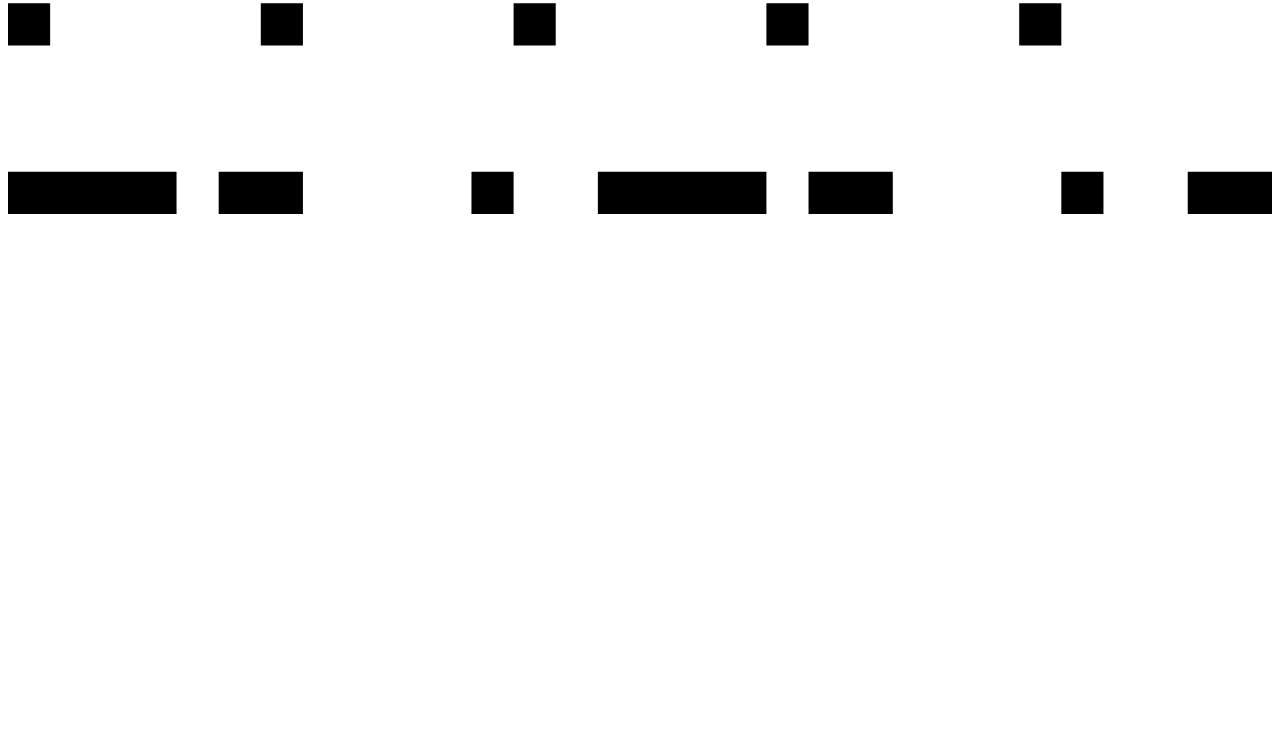
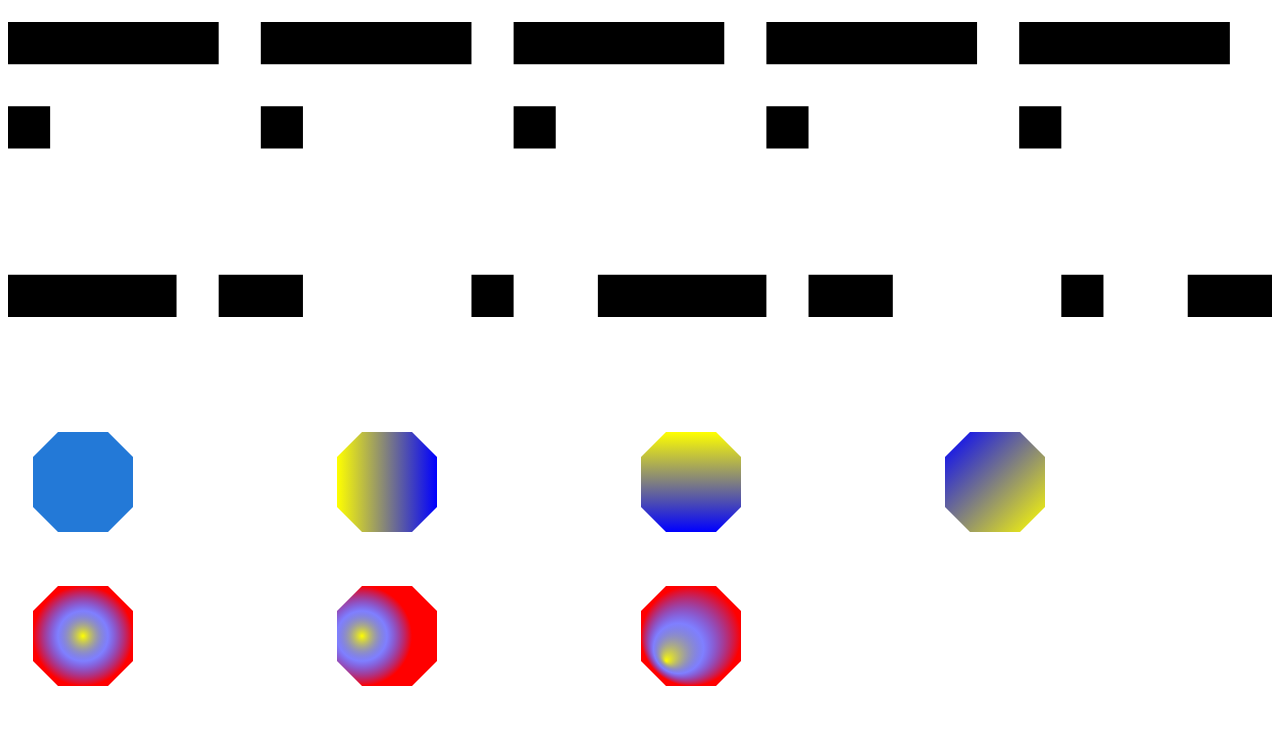
Before and after one commit to MAG1980/SVG_learning, a plain HTML site: page index.html in a window 1280 px wide. Shown: the part 1882-2616 px from the top of the page. Before the commit the page ends 2213 px from the top, so only its background shows below. Drawn offline with Linux system fonts and the light colour scheme.

Commit message:
Урок №6. Градиенты.

```diff
--- a/index.html
+++ b/index.html
@@ -49,6 +49,7 @@
               stroke="red"></polyline>
 </svg>
 
+<h3>Домашнее задание к уроку №2</h3>
 <!--ДЗ №2-->
 <svg width="300" height="150">
     <rect width="300" height="150"></rect>
@@ -138,5 +139,86 @@
           stroke-dasharray="4 1 2"
     ></line>
 </svg>
+
+<!--Восьмиугольник-->
+<svg>
+    <polygon
+            points="50,5 100,5 125,30 125,80 100,105 50,105 25,80 25,30"
+            fill="#2379d7"
+    ></polygon>
+</svg>
+
+<!--Линейный градиент-->
+<svg>
+    <linearGradient id="gradient1">
+        <stop offset="0%" stop-color="yellow"></stop>
+        <stop offset="100%" stop-color="blue"></stop>
+    </linearGradient>
+    <polygon
+            points="50,5 100,5 125,30 125,80 100,105 50,105 25,80 25,30"
+            fill="url(#gradient1)"
+    ></polygon>
+</svg>
+
+<svg>
+    <linearGradient id="gradient3" x1="0" y1="0" x2="0" y2="1">
+        <stop offset="0%" stop-color="yellow"></stop>
+        <stop offset="100%" stop-color="blue"></stop>
+    </linearGradient>
+    <polygon
+            points="50,5 100,5 125,30 125,80 100,105 50,105 25,80 25,30"
+            fill="url(#gradient3)"
+    ></polygon>
+</svg>
+
+<svg>
+    <linearGradient id="gradient4" x1="1" y1="1" x2="0" y2="0">
+        <stop offset="0%" stop-color="yellow"></stop>
+        <stop offset="100%" stop-color="blue"></stop>
+    </linearGradient>
+    <polygon
+            points="50,5 100,5 125,30 125,80 100,105 50,105 25,80 25,30"
+            fill="url(#gradient4)"
+    ></polygon>
+</svg>
+
+<!--Радиальный градиент-->
+<svg>
+    <radialGradient id="gradient2">
+        <stop offset="0%" stop-color="yellow"></stop>
+        <stop offset="50%" stop-color="blue" stop-opacity=".5"></stop>
+        <stop offset="100%" stop-color="red"></stop>
+    </radialGradient>
+    <polygon
+            points="50,5 100,5 125,30 125,80 100,105 50,105 25,80 25,30"
+            fill="url(#gradient2)"
+    ></polygon>
+</svg>
+
+<svg>
+    <radialGradient id="gradient5" r=".5" cx=".25" cy=".5">
+        <stop offset="0%" stop-color="yellow"></stop>
+        <stop offset="50%" stop-color="blue" stop-opacity=".5"></stop>
+        <stop offset="100%" stop-color="red"></stop>
+    </radialGradient>
+    <polygon
+            points="50,5 100,5 125,30 125,80 100,105 50,105 25,80 25,30"
+            fill="url(#gradient5)"
+    ></polygon>
+</svg>
+
+<svg>
+    <radialGradient id="gradient6" fx=".25" fy=".75">
+        <stop offset="0%" stop-color="yellow"></stop>
+        <stop offset="50%" stop-color="blue" stop-opacity=".5"></stop>
+        <stop offset="100%" stop-color="red"></stop>
+    </radialGradient>
+    <polygon
+            points="50,5 100,5 125,30 125,80 100,105 50,105 25,80 25,30"
+            fill="url(#gradient6)"
+    ></polygon>
+</svg>
+
+
 </body>
 </html>
```
Also changed, not shown: 1 other file.
